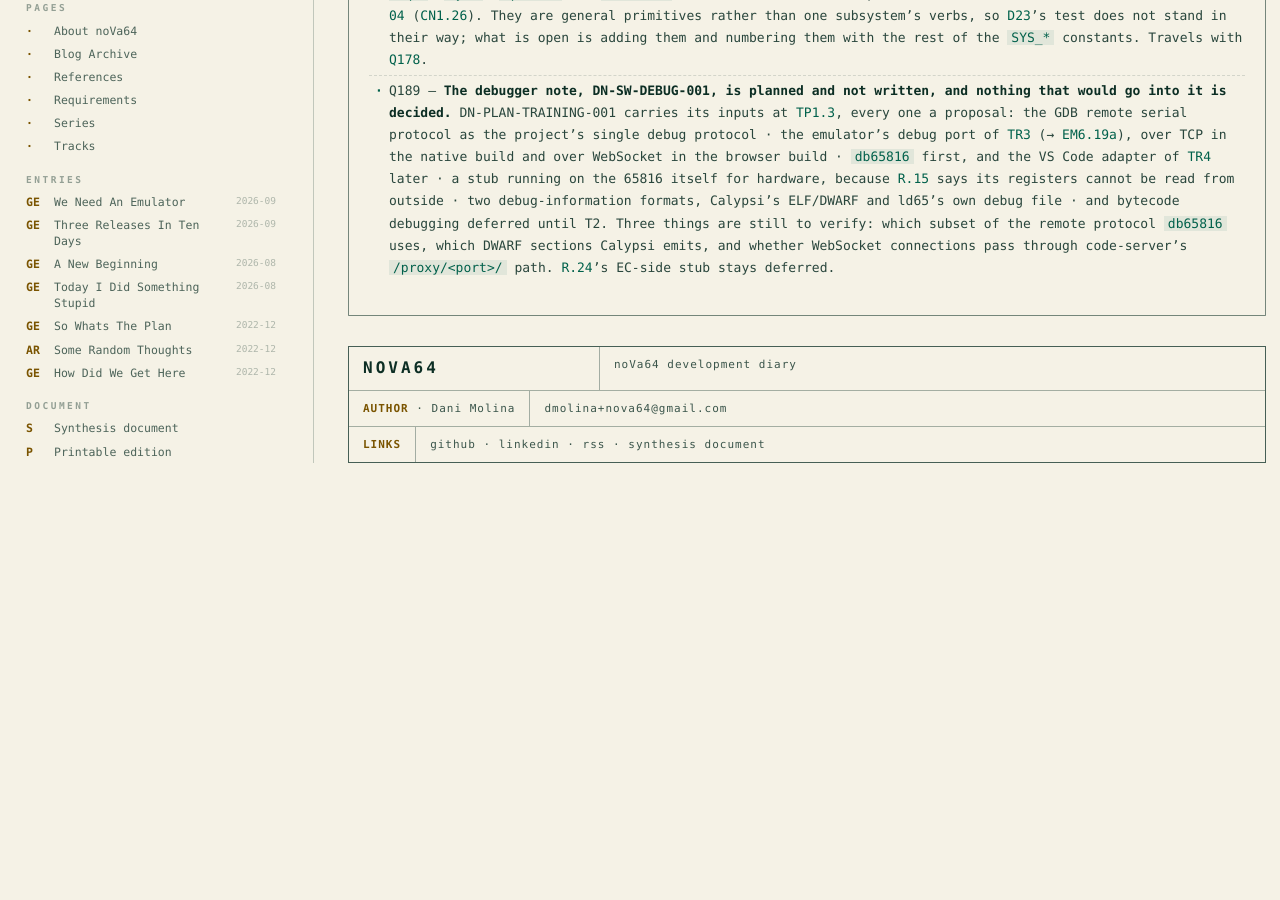
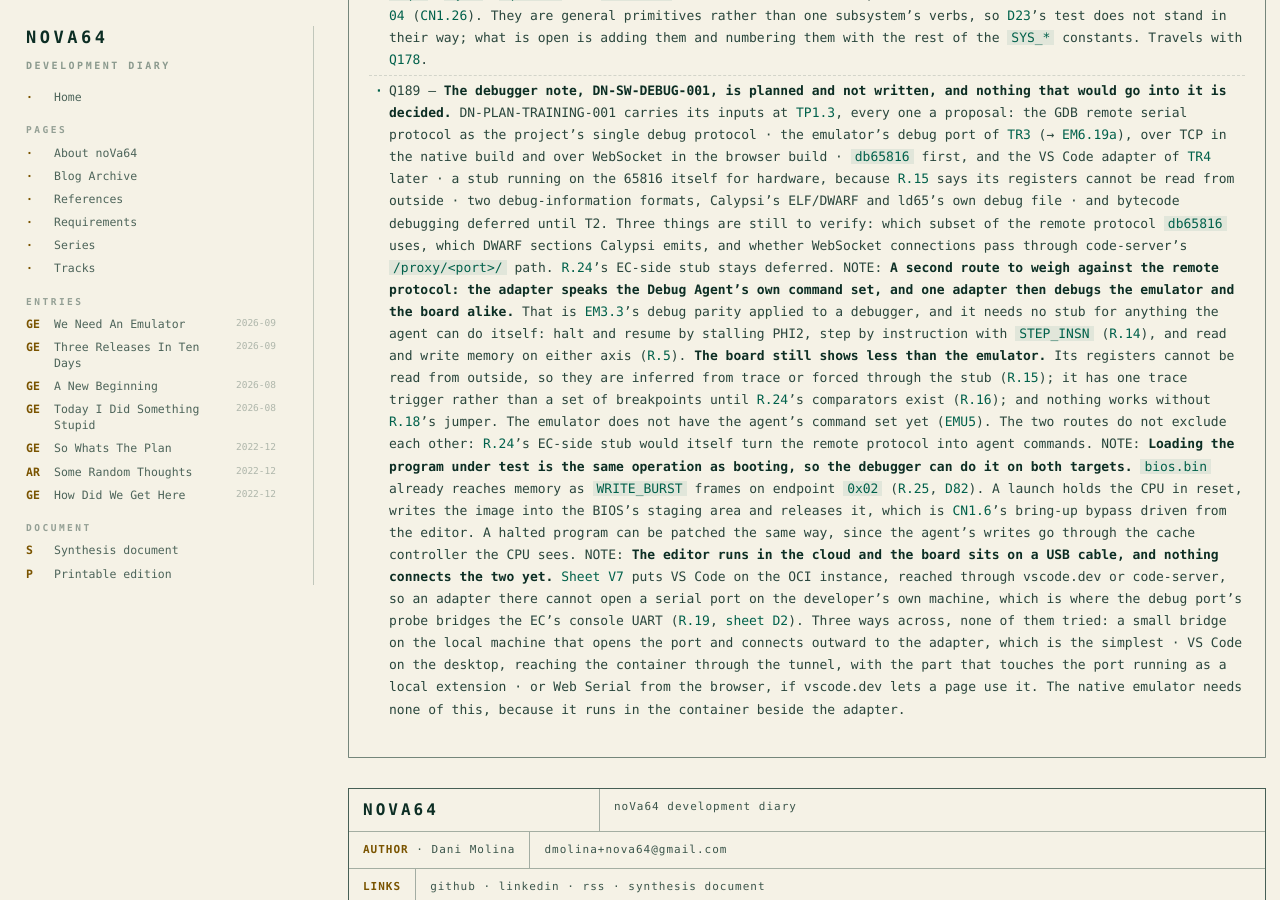
Before and after one commit to dmolinagarcia/nova64, a Jekyll site: the page built from docs/docsV3/content/sec_ai_q.md, in a window 1280 px wide and 900 px high, scrolled down 40471 px. Built offline with Jekyll 4.4.1, drawn with Linux system fonts in a browser that asks for light colours; our own code applies the rules of GitHub Pages for plain Markdown files; before the commit the page ends 40994 px from its top, so only the background shows below that.

Commit message:
Q189: the Debug Agent route, loading through the agent, the host link
Three notes under Q189, all open:

- The alternative to the remote protocol: the adapter speaks the Debug
  Agent's command set, so one adapter debugs the emulator and the board
  (EM3.3). What the board shows less of: registers (R.15), breakpoints
  (R.16, R.24), the DEBUG_ENABLE jumper (R.18). The emulator has no
  agent yet (EMU5). The EC-side stub of R.24 would sit on the agent,
  so the two routes are not exclusive.
- Loading code is the boot path: WRITE_BURST on endpoint 0x02 (R.25,
  D82), which makes CN1.6's bypass a debugger launch.
- VS Code runs on the OCI instance (V7) and the board is on the
  developer's USB, so the adapter needs a local bridge, a local
  extension or Web Serial. None has been tried.

Co-Authored-By: Claude Opus 5.5 <noreply@anthropic.com>
Claude-Session: https://claude.ai/code/session_01MRtEAe4d2hQVdsfHxrJcLG

```diff
--- a/docs/docsV3/content/sec_ai_q.md
+++ b/docs/docsV3/content/sec_ai_q.md
@@ -376,3 +376,6 @@ The decisions shaping the current design, with their reasoning in one line — a
 - Q182 — **The character encoding shared by the glyph store, the keymap and filenames.** The recommendation is ISO-8859-15: one byte per character, Spanish covered and `€` included, with UTF-8 names from ext2 hosts shown as raw bytes. **It needs all 256 glyphs, which rules out [Q45](sec_ai_q#q45)'s first relief**, a 128-glyph font, so the two close together. Needed by [CON-01](sec_ai_cn1#con-01).
 - Q183 — **Reconcile [sheet J](sec_ai_j)'s v1 dispatch table with [Y1.20](sec_ai_y1#y120).** The table lacks `chdir`, `getcwd`, `rmdir`, `dup`, `dup2`, `sync`, `opendir` and `closedir`, all of which the VFS maps and the console needs between [CON-02](sec_ai_cn1#con-02) and [CON-04](sec_ai_cn1#con-04) ([CN1.26](sec_ai_cn1#cn126)). They are general primitives rather than one subsystem's verbs, so [D23](sec_ai_q#d23)'s test does not stand in their way; what is open is adding them and numbering them with the rest of the `SYS_*` constants. Travels with [Q178](sec_ai_q#q178).
 - Q189 — **The debugger note, DN-SW-DEBUG-001, is planned and not written, and nothing that would go into it is decided.** DN-PLAN-TRAINING-001 carries its inputs at [TP1.3](sec_ai_tp1#tp13), every one a proposal: the GDB remote serial protocol as the project's single debug protocol · the emulator's debug port of [TR3](sec_ai_tp1#tr3) (→ [EM6.19a](sec_ai_em6#em619a)), over TCP in the native build and over WebSocket in the browser build · `db65816` first, and the VS Code adapter of [TR4](sec_ai_tp1#tr4) later · a stub running on the 65816 itself for hardware, because [R.15](sec_ai_r#r15) says its registers cannot be read from outside · two debug-information formats, Calypsi's ELF/DWARF and ld65's own debug file · and bytecode debugging deferred until T2. Three things are still to verify: which subset of the remote protocol `db65816` uses, which DWARF sections Calypsi emits, and whether WebSocket connections pass through code-server's `/proxy/<port>/` path. [R.24](sec_ai_r#r24)'s EC-side stub stays deferred.
+  NOTE: **A second route to weigh against the remote protocol: the adapter speaks the Debug Agent's own command set, and one adapter then debugs the emulator and the board alike.** That is [EM3.3](sec_ai_em3#em33)'s debug parity applied to a debugger, and it needs no stub for anything the agent can do itself: halt and resume by stalling PHI2, step by instruction with `STEP_INSN` ([R.14](sec_ai_r#r14)), and read and write memory on either axis ([R.5](sec_ai_r#r5)). **The board still shows less than the emulator.** Its registers cannot be read from outside, so they are inferred from trace or forced through the stub ([R.15](sec_ai_r#r15)); it has one trace trigger rather than a set of breakpoints until [R.24](sec_ai_r#r24)'s comparators exist ([R.16](sec_ai_r#r16)); and nothing works without [R.18](sec_ai_r#r18)'s jumper. The emulator does not have the agent's command set yet ([EMU5](sec_ai_em6#emu5)). The two routes do not exclude each other: [R.24](sec_ai_r#r24)'s EC-side stub would itself turn the remote protocol into agent commands.
+  NOTE: **Loading the program under test is the same operation as booting, so the debugger can do it on both targets.** `bios.bin` already reaches memory as `WRITE_BURST` frames on endpoint `0x02` ([R.25](sec_ai_r#r25), [D82](sec_ai_q#d82)). A launch holds the CPU in reset, writes the image into the BIOS's staging area and releases it, which is [CN1.6](sec_ai_cn1#cn16)'s bring-up bypass driven from the editor. A halted program can be patched the same way, since the agent's writes go through the cache controller the CPU sees.
+  NOTE: **The editor runs in the cloud and the board sits on a USB cable, and nothing connects the two yet.** [Sheet V7](sc_v7) puts VS Code on the OCI instance, reached through vscode.dev or code-server, so an adapter there cannot open a serial port on the developer's own machine, which is where the debug port's probe bridges the EC's console UART ([R.19](sec_ai_r#r19), [sheet D2](sec_ai_d2)). Three ways across, none of them tried: a small bridge on the local machine that opens the port and connects outward to the adapter, which is the simplest · VS Code on the desktop, reaching the container through the tunnel, with the part that touches the port running as a local extension · or Web Serial from the browser, if vscode.dev lets a page use it. The native emulator needs none of this, because it runs in the container beside the adapter.
```
